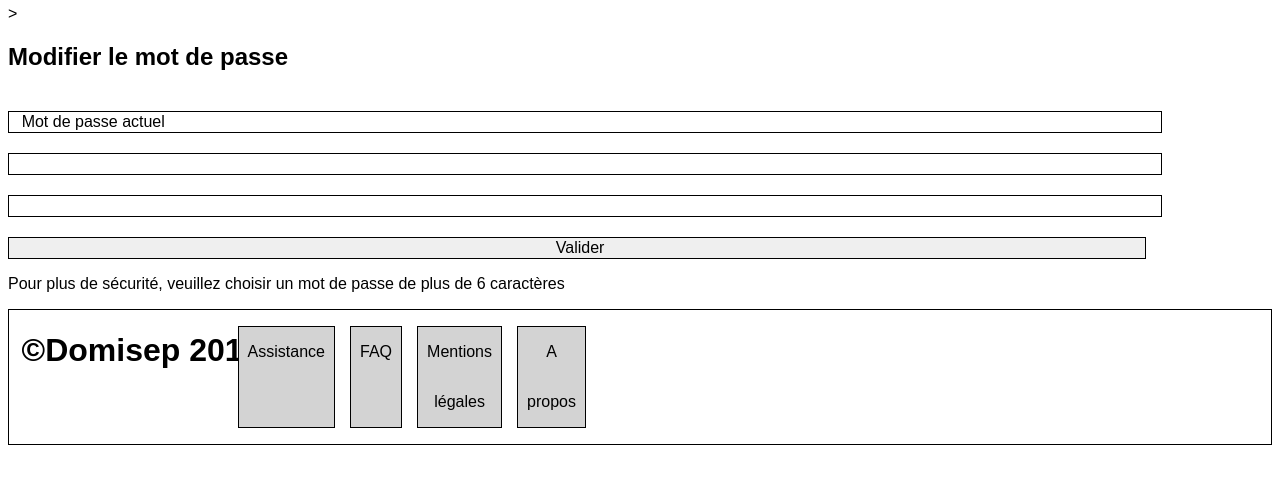
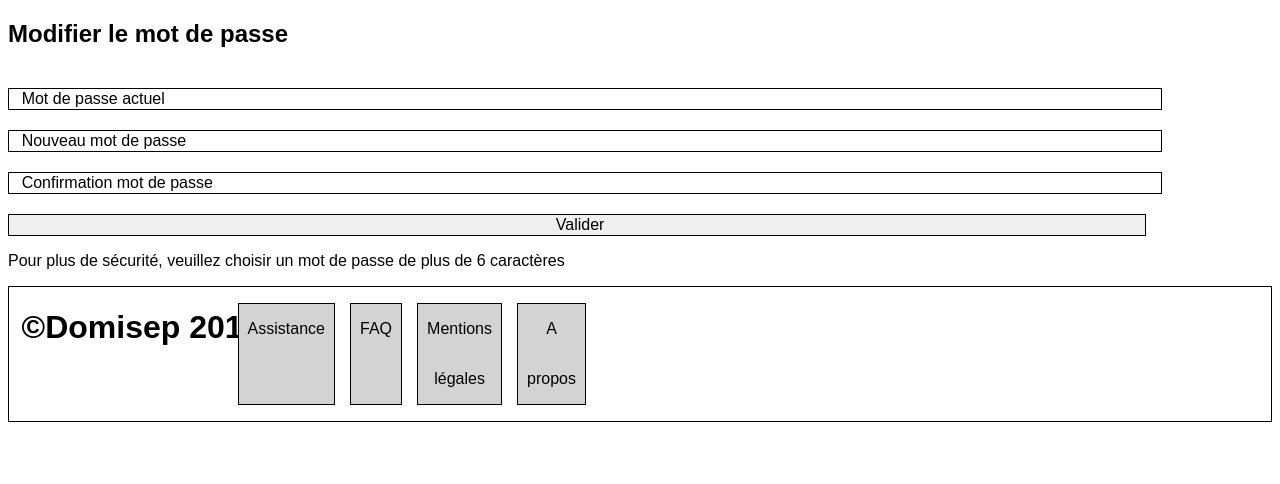
Before and after one commit to antoinepryy/autonhome, a PHP site: template vues/modifiermotdepasse.php in a window 1280 px wide. Shown: the part 257-741 px from the top of the page. Run offline with PHP 8.4, Linux system fonts and the light colour scheme; the template is opened without the code that fills it, so the values that code supplies are empty; some web fonts are replaced.

Commit message:
formulaire modifier mot de passe

```diff
--- a/controleurs/modifiermotdepasse.php
+++ b/controleurs/modifiermotdepasse.php
@@ -6,4 +6,5 @@
  * Time: 11:03
  */
 
+$section = 'modifiermotdepasse';
 include('vues/modifiermotdepasse.php');
--- a/vues/modifiermotdepasse.php
+++ b/vues/modifiermotdepasse.php
@@ -7,30 +7,30 @@
  */
 
 
-require ('vues/header.php');        /* modifier par la suite header.php par header_LU.php */
+require ('header.php');        /* modifier par la suite header.php par header_LU.php */
 ?>
 
 
-<section class="container-modifmdp">>
-    <h1> Modifier le mot de passe </h1>
+<section class="container-modifmdp">
+    <h1 class="titlemodifiermotdepasse"> Modifier le mot de passe </h1>
 
     <!-- <div class="container modif"></div> -->
 
-    <form method="post" action="modifiermotdepasse.php">
-        <div>
+    <form class="formulairemodifiermotdepasse" method="post" action="modifiermotdepasse.php">
+        <div class="elementsformulairemodifiermotdepasse">
             <label hidden>mot de passe actuel</label>       <!-- hidden permet de cacher ce qui se trouve entre les balises label. Placeholder : -->
             <input type="password" name="pass" id="pass" required placeholder="Mot de passe actuel"/>  <br/>
 
             <label hidden>nouveau mot de passe</label>
-            <input type="password" name="passNew" id="passNew" required minlength="6"/>    <br/>
+            <input type="password" name="passNew" id="passNew" required placeholder="Nouveau mot de passe" minlength="6"/>    <br/>
 
             <label hidden>nouveau mot de passe</label>
-            <input type="password" name="passNew" id="passNew" required minlength="6"/>    <br/>
+            <input type="password" name="passNew" id="passNew" required placeholder="Confirmation mot de passe" minlength="6"/>    <br/>
 
             <input type="submit" value  ="Valider" class="bouton" />
         </div>
 
-        <p class="note">Pour plus de sécurité, veuillez choisir un mot de passe de plus de 6 caractères</p>
+        <p class="notemdp">Pour plus de sécurité, veuillez choisir un mot de passe de plus de 6 caractères</p>
     </form>
 </section>
 
```
Also changed, not shown: vues/CSS/modifiermotdepasse.css (added, +44 -0 lines).
